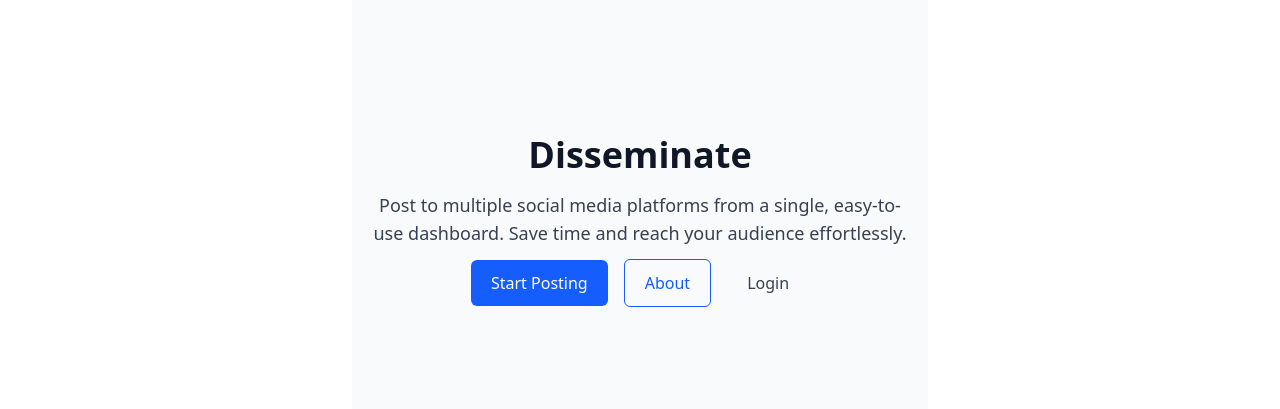
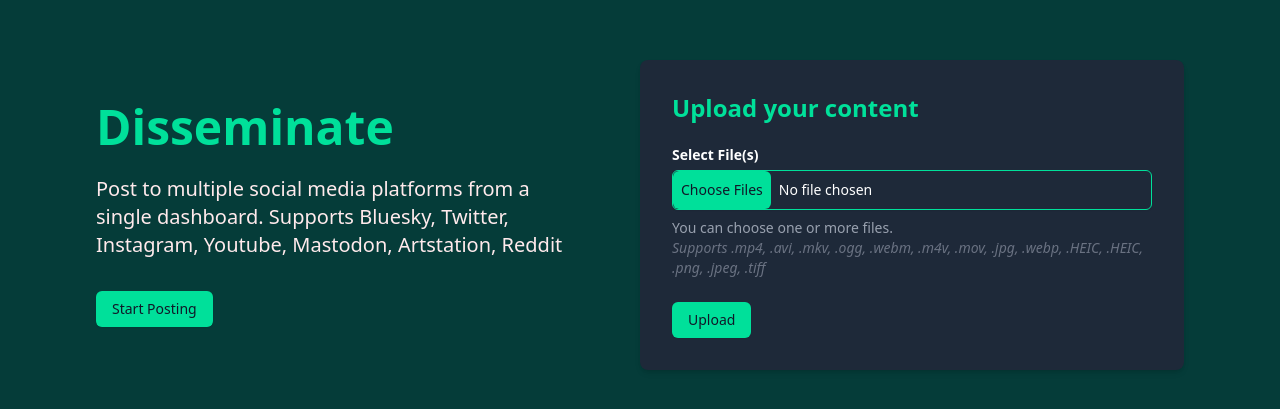
Before and after one commit to MellowMancer/disseminate, a React (Vite) app in the folder frontend/: page / in a window 1280 px wide. Shown: the part 185-594 px from the top of the page. Built offline with nearby package versions, Linux system fonts and the light colour scheme.

Commit message:
Added toast to home page

```diff
--- a/frontend/src/main.tsx
+++ b/frontend/src/main.tsx
@@ -4,10 +4,12 @@
 import App from "./App";
 import { AuthProvider } from "./components/AuthProvider";
 import "./index.css";
+import { Toaster } from 'sonner';
 
 ReactDOM.createRoot(document.getElementById("root")!).render(
   <React.StrictMode>
     <AuthProvider>
+      <Toaster position="top-right" richColors theme="dark" />
       <BrowserRouter>
         <App />
       </BrowserRouter>
--- a/frontend/src/pages/HomePage.tsx
+++ b/frontend/src/pages/HomePage.tsx
@@ -1,36 +1,119 @@
-import React from "react";
-import { Link } from "react-router-dom";
+import { useForm, type SubmitHandler } from "react-hook-form";
+import {
+    Form,
+    FormItem,
+    FormLabel,
+    FormControl,
+    FormDescription,
+    FormMessage,
+    FormField,
+} from "@/components/ui/form";
+import { Input } from "@/components/ui/input";
+import { Button } from "@/components/ui/button";
+import { toast } from 'sonner';
+
+type FormValues = {
+    files: FileList;
+};
 
 export default function HomePage() {
+    const form = useForm<FormValues>({
+        mode: "onChange",
+    });
+
+    const onSubmit: SubmitHandler<FormValues> = (data) => {
+        alert(`${data.files.length} file(s) selected`);
+    };
+
+    const handleStartPostingClick = () => {
+        toast.success('Yeah, the button does not do much, I just kept it because it makes the UI look prettier');
+    };
+
     return (
-    <div className="min-h-screen flex flex-col items-center justify-center bg-gray-50 p-4 text-center max-w-xl mx-auto">
-      <h1 className="text-4xl font-extrabold mb-4 text-gray-900">
-        Disseminate
-      </h1>
-      <p className="text-lg text-gray-700 mb-6">
-        Post to multiple social media platforms from a single, easy-to-use dashboard.
-        Save time and reach your audience effortlessly.
+        <div className="h-screen w-screen flex flex-col md:flex-row bg-background py-16 px-8 md:py-8 md:px-24 mx-auto text-white font-sans">
+            {/* Left half */}
+            <div className="md:w-1/2 flex flex-col justify-center pr-8 md:pr-16 mb-16 md:mb-0">
+                <h1 className="text-3xl md:text-5xl font-bold mb-2 md:mb-6 text-primary">Disseminate</h1>
+                <p className="text-l md:text-xl text-accent mb-8">
+                    Post to multiple social media platforms from a single dashboard.
+                    Supports Bluesky, Twitter, Instagram, Youtube, Mastodon, Artstation, Reddit
                 </p>
                 <nav className="space-x-4">
-        <Link
-          to="/upload"
-          className="px-5 py-3 bg-blue-600 text-white rounded-md hover:bg-blue-700 transition"
+                    <Button
+                        onClick={handleStartPostingClick}
+                        className=" bg-primary text-gray-900 rounded-md hover:bg-primary/60 transition"
                     >
                         Start Posting
-        </Link>
-        <Link
+                    </Button>
+                    {/* <Link
                         to="/about"
-          className="px-5 py-3 text-blue-600 rounded-md border border-blue-600 hover:bg-blue-50 transition"
+                        className="px-6 py-3 text-blue-600 rounded-md border border-blue-600 hover:bg-blue-50 transition"
                     >
                         About
-        </Link>
-        <Link
+                    </Link> */}
+                    {/* <Link
                         to="/auth"
-          className="px-5 py-3 text-gray-700 rounded-md hover:text-gray-900 transition"
+                        className="px-6 py-3 text-gray-700 rounded-md hover:text-gray-900 transition"
                     >
                         Login
-        </Link>
+                    </Link> */}
                 </nav>
+            </div>
+
+            {/* Right half - File upload form */}
+            <div className="md:w-1/2 flex flex-col justify-center text-gray-900">
+                <div className="flex-col justify-start bg-gray-800 text-white shadow-md rounded-lg p-8">
+                    <h2 className="text-2xl mb-6 text-primary text-start font-semibold">Upload your content</h2>
+
+                    <Form {...form}>
+                        <form
+                            onSubmit={form.handleSubmit(onSubmit)}
+                            className="max-w-lg mx-auto space-y-6"
+                        >
+                            <FormField
+                                control={form.control}
+                                name="files"
+                                rules={{
+                                    required: "Please select at least one file.",
+                                }}
+                                render={({ field }) => (
+                                    <FormItem>
+                                        <FormLabel><b>Select File(s)</b></FormLabel>
+                                        <FormControl className="flex-col justify-center border-1 m-0 p-0 h-10">
+                                            <Input
+                                                type="file"
+                                                multiple
+                                                onChange={(e) => field.onChange(e.target.files)}
+                                                className="file:bg-primary file:text-gray-900 file:border-none file:rounded-md file:h-full file:py-2 file:px-2 file:mr-2 file:text-sm file:font-medium cursor-pointer flex-col justify-center"
+                                                accept=".mp4, .avi, .mkv, .ogg, .webm, .m4v, .mov, .jpg, .webp, .HEIC, .HEIC, .png, .jpeg, .tiff "
+                                            />
+                                        </FormControl>
+                                        <FormDescription>You can choose one or more files. <div className="text-s text-gray-500"><i>Supports .mp4, .avi, .mkv, .ogg, .webm, .m4v, .mov, .jpg, .webp, .HEIC, .HEIC, .png, .jpeg, .tiff </i></div></FormDescription>
+                                        <FormMessage />
+                                    </FormItem>
+                                )}
+                            />
+
+                            <Button type="submit" className="w-max">
+                                Upload
+                            </Button>
+
+                            {form.watch("files") && form.watch("files").length > 0 && (
+                                <div className="mt-4 text-sm text-accent">
+                                    <strong>Selected files:</strong>
+                                    <ul className="list-inside list-disc">
+                                        {Array.from(form.watch("files")).map((file, idx) => (
+                                            <li key={idx}>
+                                                {file.name} ({file.size} bytes)
+                                            </li>
+                                        ))}
+                                    </ul>
+                                </div>
+                            )}
+                        </form>
+                    </Form>
+                </div>
+            </div>
         </div>
     );
 }
--- a/frontend/tailwind.config.js
+++ /dev/null
@@ -1,26 +0,0 @@
-import type { Config } from 'tailwindcss'
-
-const defaultTheme = require('tailwindcss/defaultTheme')
-
-const config: Config = {
-  content: [
-    './index.html',
-    './src/**/*.{js,ts,jsx,tsx}',
-  ],
-  theme: {
-    extend: {
-      colors: {
-        primary: '#00E09A',
-        secondary: '#386150',
-        accent: '#FFEAEC',
-        background: '#103C39',
-      },
-      fontFamily: {
-        sans: ['"Fira Sans"', ...defaultTheme.fontFamily.sans],
-      },
-    },
-  },
-  plugins: [],
-}
-
-export default config
```
Lines whose indentation alone changed are shown as unchanged.
